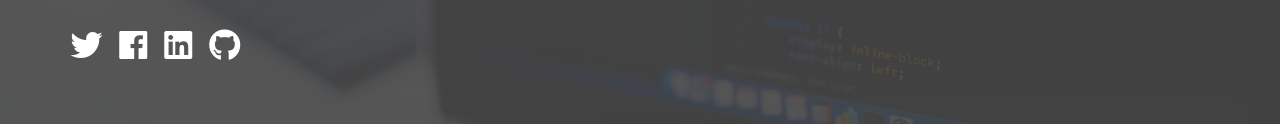
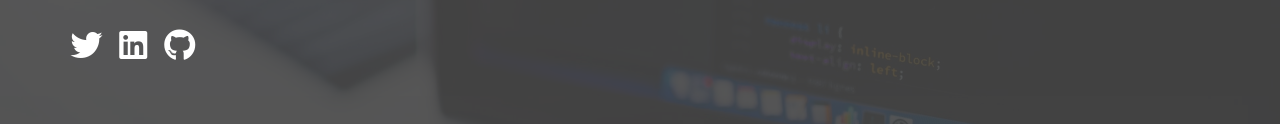
Before and after one commit to Daymond-Blair/modern-portfolio, a plain HTML site: page dist/index.html in a window 1280 px wide. Shown: the part 413-537 px from the top of the page. Drawn offline with Linux system fonts and the light colour scheme.

Commit message:
removing facebook icon from home page

```diff
--- a/dist/index.html
+++ b/dist/index.html
@@ -51,9 +51,9 @@
             <a href="https://twitter.com/itsmondday?lang=en" target="_blank">
                 <i class="fab fa-twitter fa-2x"></i>
             </a>
-            <a href="https://www.facebook.com/dlb87" target="_blank">
+            <!--<a href="https://www.facebook.com/dlb87" target="_blank">
                 <i class="fab fa-facebook fa-2x"></i>
-            </a>
+            </a>-->
             <a href="https://www.linkedin.com/in/daymond-blair-30a66488" target="_blank">
                 <i class="fab fa-linkedin fa-2x"></i>
             </a>
```
